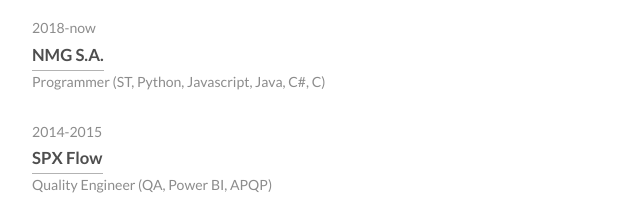
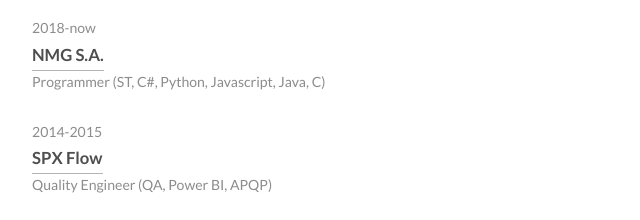
Before and after one commit to wawraf/wawraf.github.io, a plain HTML site: page index.html in a window 1280 px wide. Shown: the part 743-963 px from the top of the page, 297-937 px from the left. Drawn offline with Linux system fonts and the light colour scheme.

Commit message:
Update index.html

```diff
--- a/index.html
+++ b/index.html
@@ -70,7 +70,7 @@
 			<ul class="work-list">
 				<li>2018-now</li>
 				<li><a href="https://www.nmg.pl/pl">NMG S.A.</a></li>
-				<li>Programmer (ST, Python, Javascript, Java, C#, C)</li>
+				<li>Programmer (ST, C#, Python, Javascript, Java, C)</li>
 			</ul>
 			<ul class="work-list">
 				<li>2014-2015</li>
```
